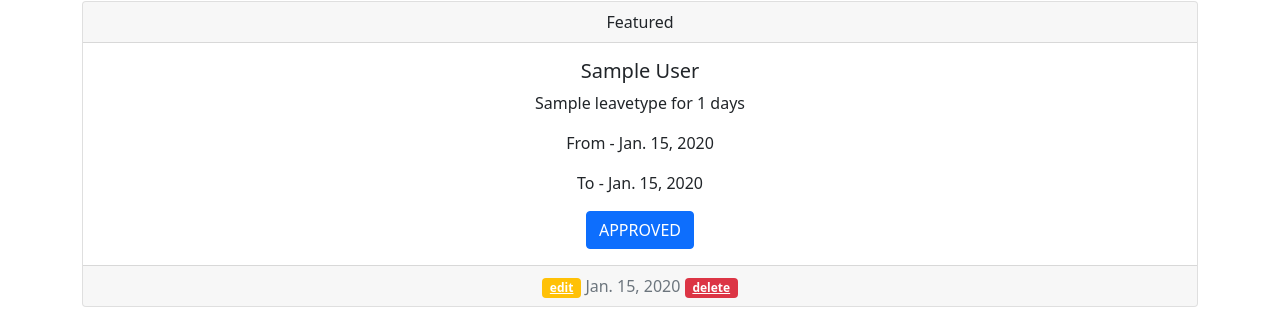
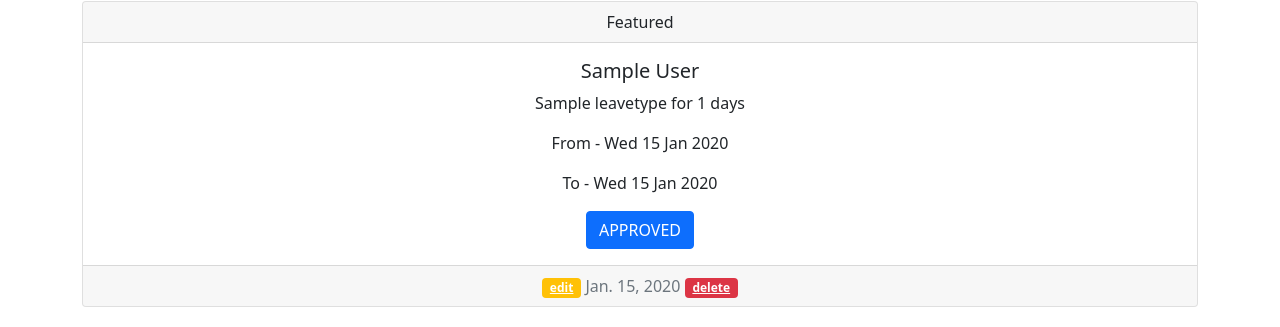
Before and after one commit to frankip/leave-management-system, a Django app: page /leave/1/ in a window 1280 px wide. Shown: the part 111-438 px from the top of the page. Run offline with Django 3.2, Linux system fonts and the light colour scheme; tables that the repository leaves empty hold one stand-in row (values such as "Sample post").

Commit message:
formart date using date filters

```diff
--- a/leaveapp/templates/leave.html
+++ b/leaveapp/templates/leave.html
@@ -6,7 +6,7 @@
     <a href="{% url 'leave-details' leave.id %}">
 
         <div class="card border-primary mb-3">
-            <div class="card-header">{{ leave.created_at.year}}</div>
+            <div class="card-header">{{ leave.applied_date|date }}</div>
             <div class="card-body text-primary">
                 <h5 class="card-title">{{ leave.employee }}</h5>
                 <p class="card-text">{{ leave.type }}</p>
--- a/leaveapp/templates/leave_details.html
+++ b/leaveapp/templates/leave_details.html
@@ -9,8 +9,8 @@
         <div class="card-body">
           <h5 class="card-title">{{leave_details.employee}}</h5>
           <p class="card-text">{{leave_details.type}} for {{leave_details.requested_days}} days</p>
-          <p>From - {{leave_details.start_date}}</p>
-          <p>To - {{leave_details.end_date}}</p>
+          <p>From - {{leave_details.start_date|date:"D d M Y"}}</p>
+          <p>To - {{leave_details.end_date|date:"D d M Y"}}</p>
           <a href="#" class="btn btn-primary">{{leave_details.status}}</a>
         </div>
         <div class="card-footer text-muted">
```
